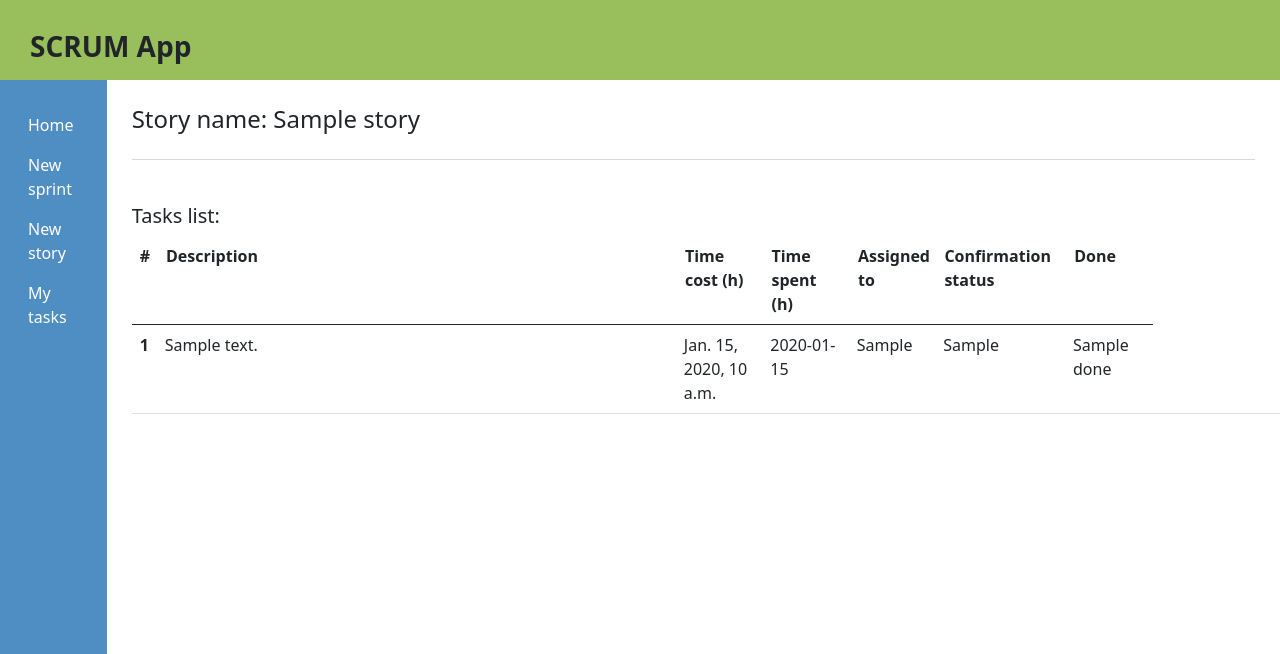
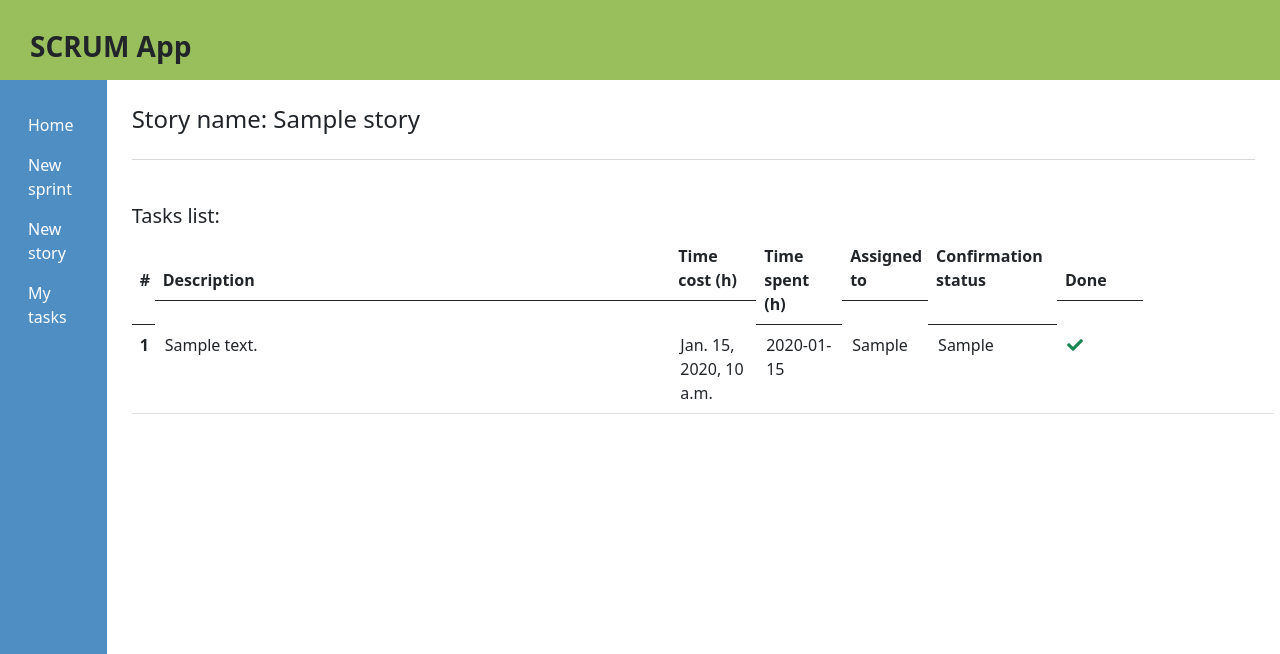
Before and after one commit to mrWhoop/SMRPO-scrum-app, a Django app: template scrum/scrum_app/templates/story.html in a window 1280 px wide. Shown: the top 654 px of the page. Run offline with Django 3.2, Linux system fonts and the light colour scheme; tables that the repository leaves empty hold one stand-in row (values such as "Sample post"); the template is opened without the code that fills it: values that come from a table or form of the project are taken from there, most other values are stand-ins (such as "Sample title", 1, 10 or a date in 2020); some libraries are stand-ins or nearby versions.

Commit message:
delo na #25

```diff
--- a/scrum/scrum_app/templates/story.html
+++ b/scrum/scrum_app/templates/story.html
@@ -133,7 +133,7 @@ $(document).ready(function() {
 <div  class="col-4">
 {% csrf_token %}
 {% if sprint_active == True and user_is_product_owner == False %}
-    <a href="new_task?story_id={{ story.id }}"  class="btn btn-primary ">Add task</a>
+    <a href="new_task?story_id={{ story.id }}"  class="btn btn-primary ">Add task</a><br>
 {% elif sprint_active == False %}
     <p class="text-danger">
         Story not part of an active sprint!
@@ -146,35 +146,41 @@ $(document).ready(function() {
 <table id="tasks-table" class="table table-hover">
   <thead>
     <tr class="d-flex">
-      <th scope="col">#</th>
-      <th scope="col" class="col-12">Description</th>
-      <th scope="col" class="col-2">Time cost (h)</th>
-      <th scope="col" class="col-2">Time spent (h)</th>
-      <th scope="col" class="col-2">Assigned to</th>
+      <th scope="col" style="width:23px;"><br>#</th>
+      <th scope="col" class="col-12 align-self-baseline"><br>Description</th>
+      <th scope="col" class="col-2 align-self-baseline">Time cost (h)</th>
+      <th scope="col" class="col-2 align-self-baseline">Time spent (h)</th>
+      <th scope="col" class="col-2 align-self-baseline">Assigned to</th>
       <th scope="col" class="col-3">Confirmation status</th>
-      <th scope="col" class="col-2">Done</th>
+      <th scope="col" class="col-2 align-self-baseline"><br>Done</th>
       {% if user_is_product_owner == False %}
-      <th scope="col" class="col-2"></th>
-      <th scope="col" class="col-1"></th>
+      <th scope="col" class="col-2 align-self-baseline"><br><br></th>
+      <th scope="col" class="col-1 align-self-baseline"><br><br></th>
       {% endif %}
     </tr>
   </thead>
   <tbody>
     {% for task,time in tasks_times %}
         <tr class="d-flex" id="row_{{task.id}}">
-          <th scope="row">{{ forloop.counter }}</th>
+          <th scope="row" style="width:25px;">{{ forloop.counter }}</th>
           <td class="col-12">{{task.description}}</td>
           <td class="col-2">{{task.timeCost}}</td>
           <td class="col-2">{{time}}</td>
           <td class="col-2">{{task.assignedUser}}</td>
           <td class="col-3">{{task.userConfirmed}}</td>
-          <td class="col-2">{{task.done}}</td>
+          <td class="col-2">
+            {% if task.done %}
+              <i class="fas fa-check text-success"></i>
+            {% else %}
+              <i class="fas fa-times text-danger"></i>
+            {% endif %}
+          </td>
           {% if user_is_product_owner == False and task.userConfirmed != 'accepted' and time == 0  %}
           <td class="col-1">
-              <i class="fas fa-trash-alt cog select" id="{{task.id}}"></i>
+              <i class="fas fa-trash-alt cog select" id="{{task.id}}" style="margin-top: 4px;"></i>
           </td>
-          <td class="col-2">
-              <i class="fas fa-edit cog" id="{{task.id}}_{{story.id}}"></i>
+          <td class="col-2" style="padding-right: 20px;">
+              <i class="fas fa-edit cog" id="{{task.id}}_{{story.id}}" style="margin-top: 4px;"></i>
           </td>
           {% else %}
           <td scope="col" class="col-1"></td>
```
